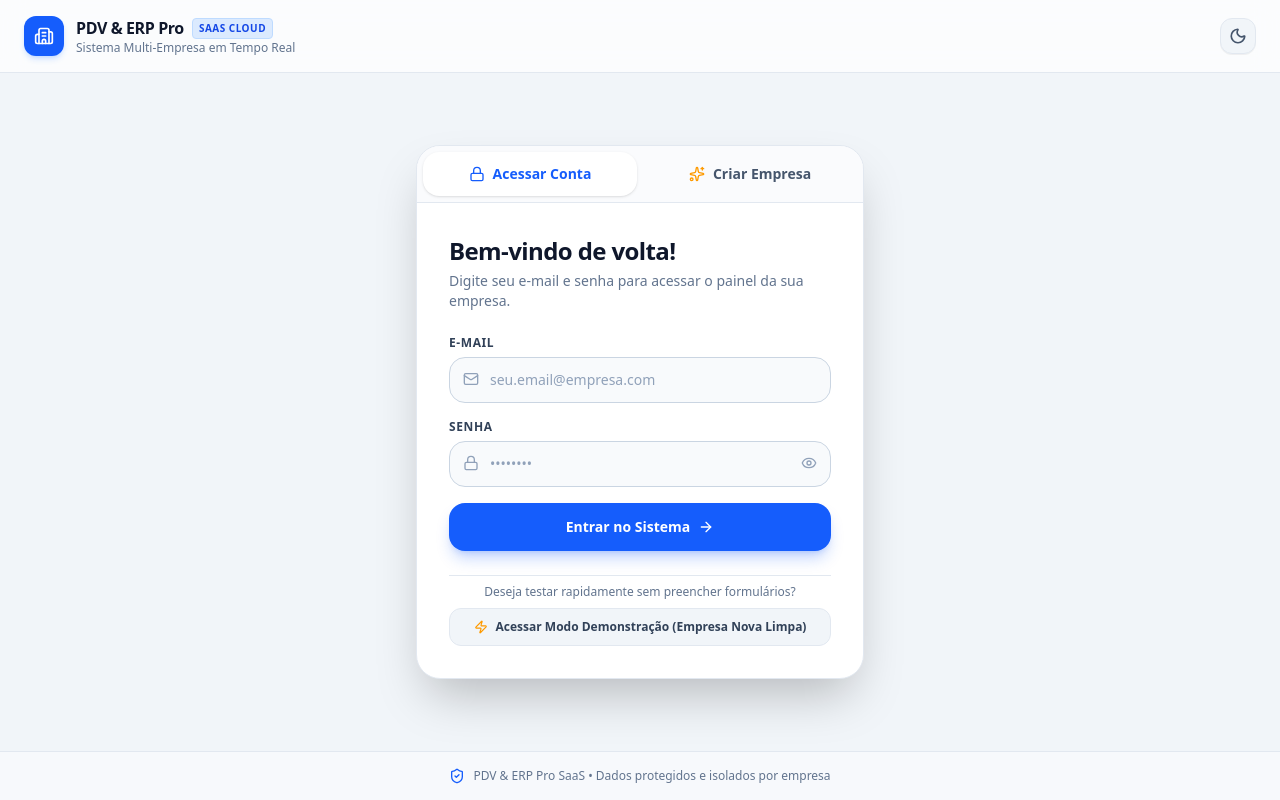
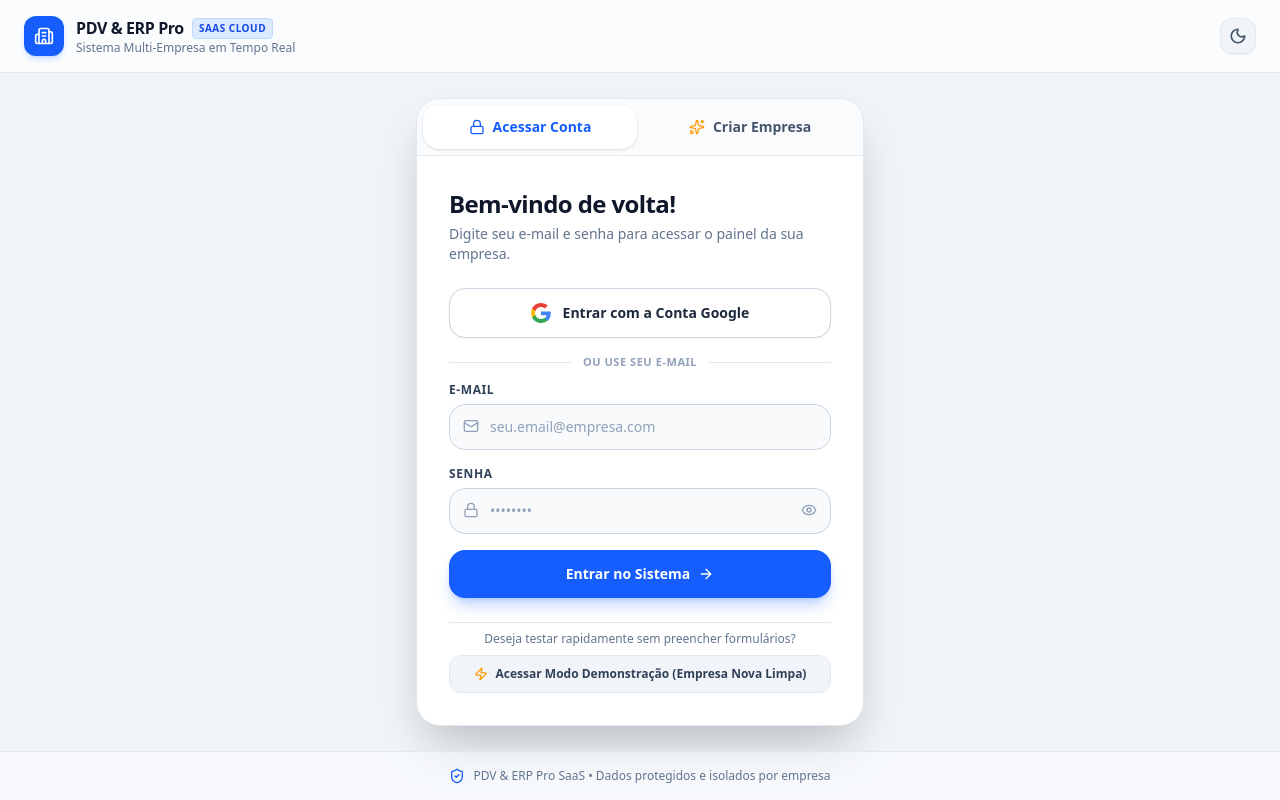
Before and after one commit to anacletolima792-eng/ERPPPOS, a React (Vite) app: page / in a window 1280 px wide. Built offline with nearby package versions, Linux system fonts and the light colour scheme; no server answers.

Commit message:
feat: add Google authentication support
Integrate Firebase Google Auth provider to allow users to sign in and register using their Google accounts in the AuthScreen.

```diff
--- a/src/components/AuthScreen.tsx
+++ b/src/components/AuthScreen.tsx
@@ -16,8 +16,29 @@ import {
 import { useAuth } from '../hooks/useAuth';
 import { ThemeToggle } from './ThemeToggle';
 
+const GoogleIcon: React.FC = () => (
+  <svg className="w-5 h-5 shrink-0" viewBox="0 0 24 24">
+    <path
+      fill="#4285F4"
+      d="M23.745 12.27c0-.7-.06-1.4-.19-2.07H12v4.51h6.6c-.29 1.52-1.14 2.82-2.4 3.68v3.05h3.88c2.27-2.09 3.66-5.17 3.66-9.17Z"
+    />
+    <path
+      fill="#34A853"
+      d="M12 24c3.24 0 5.95-1.08 7.93-2.91l-3.88-3.05c-1.08.72-2.45 1.16-4.05 1.16-3.12 0-5.77-2.1-6.72-4.93H1.25v3.15C3.26 21.36 7.33 24 12 24Z"
+    />
+    <path
+      fill="#FBBC05"
+      d="M5.28 14.27c-.25-.72-.38-1.49-.38-2.27s.13-1.55.38-2.27V6.58H1.25C.45 8.18 0 9.98 0 12s.45 3.82 1.25 5.42l4.03-3.15Z"
+    />
+    <path
+      fill="#EA4335"
+      d="M12 4.75c1.77 0 3.35.61 4.6 1.8l3.42-3.42C17.95 1.19 15.24 0 12 0 7.33 0 3.26 2.64 1.25 6.58l4.03 3.15c.95-2.83 3.6-4.98 6.72-4.98Z"
+    />
+  </svg>
+);
+
 export const AuthScreen: React.FC = () => {
-  const { login, register, loginAsDemo } = useAuth();
+  const { login, register, loginWithGoogle, loginAsDemo } = useAuth();
   const [activeTab, setActiveTab] = useState<'login' | 'register'>('login');
 
   // Form states
@@ -30,6 +51,7 @@ export const AuthScreen: React.FC = () => {
   // UI states
   const [showPassword, setShowPassword] = useState(false);
   const [isSubmitting, setIsSubmitting] = useState(false);
+  const [isGoogleSubmitting, setIsGoogleSubmitting] = useState(false);
   const [errorMessage, setErrorMessage] = useState<string | null>(null);
 
   const formatFirebaseError = (error: any): string => {
@@ -52,6 +74,18 @@ export const AuthScreen: React.FC = () => {
     if (code === 'auth/network-request-failed') {
       return 'Falha na conexão de rede. Verifique sua internet.';
     }
+    if (code === 'auth/popup-closed-by-user') {
+      return 'A janela de autenticação Google foi fechada antes de concluir o login.';
+    }
+    if (code === 'auth/popup-blocked') {
+      return 'O navegador bloqueou a janela pop-up do Google. Por favor, permita pop-ups para este site.';
+    }
+    if (code === 'auth/cancelled-popup-request') {
+      return 'Solicitação cancelada. Tente novamente.';
+    }
+    if (code === 'auth/account-exists-with-different-credential') {
+      return 'Já existe uma conta cadastrada com este e-mail usando outro método.';
+    }
     return error?.message || 'Ocorreu um erro ao processar. Tente novamente.';
   };
 
@@ -70,6 +104,17 @@ export const AuthScreen: React.FC = () => {
     } catch (err: any) {
       setErrorMessage(formatFirebaseError(err));
       setIsSubmitting(false);
+    }
+  };
+
+  const handleGoogleSignIn = async () => {
+    setErrorMessage(null);
+    setIsGoogleSubmitting(true);
+    try {
+      await loginWithGoogle();
+    } catch (err: any) {
+      setErrorMessage(formatFirebaseError(err));
+      setIsGoogleSubmitting(false);
     }
   };
 
@@ -218,6 +263,33 @@ export const AuthScreen: React.FC = () => {
 
             {/* LOGIN FORM */}
             {activeTab === 'login' && (
+              <div className="space-y-4">
+                {/* Google Sign-in Button */}
+                <button
+                  type="button"
+                  id="btn-google-login"
+                  onClick={handleGoogleSignIn}
+                  disabled={isGoogleSubmitting || isSubmitting}
+                  className="w-full py-3.5 px-4 bg-white dark:bg-slate-800 hover:bg-slate-50 dark:hover:bg-slate-700/80 active:scale-98 text-slate-800 dark:text-slate-100 rounded-2xl font-bold text-sm border border-slate-300 dark:border-slate-700 shadow-xs hover:shadow-md flex items-center justify-center gap-3 transition-all cursor-pointer disabled:opacity-50"
+                >
+                  {isGoogleSubmitting ? (
+                    <div className="w-5 h-5 border-2 border-slate-400 border-t-blue-600 rounded-full animate-spin" />
+                  ) : (
+                    <>
+                      <GoogleIcon />
+                      <span>Entrar com a Conta Google</span>
+                    </>
+                  )}
+                </button>
+
+                <div className="relative flex items-center justify-center my-3">
+                  <div className="border-t border-slate-200 dark:border-slate-800 w-full" />
+                  <span className="bg-white dark:bg-slate-900 px-3 text-[11px] font-bold text-slate-400 dark:text-slate-500 uppercase tracking-wider shrink-0">
+                    ou use seu e-mail
+                  </span>
+                  <div className="border-t border-slate-200 dark:border-slate-800 w-full" />
+                </div>
+
                 <form onSubmit={handleLogin} className="space-y-4">
                   <div>
                     <label className="text-xs font-bold text-slate-700 dark:text-slate-300 uppercase tracking-wider block mb-1.5">
@@ -265,7 +337,7 @@ export const AuthScreen: React.FC = () => {
                   <button
                     type="submit"
                     id="btn-submit-login"
-                  disabled={isSubmitting}
+                    disabled={isSubmitting || isGoogleSubmitting}
                     className="w-full py-3.5 px-4 bg-blue-600 hover:bg-blue-700 active:scale-98 text-white rounded-2xl font-bold text-sm transition-all shadow-lg shadow-blue-600/25 flex items-center justify-center gap-2 cursor-pointer disabled:opacity-50"
                   >
                     {isSubmitting ? (
@@ -278,10 +350,38 @@ export const AuthScreen: React.FC = () => {
                     )}
                   </button>
                 </form>
+              </div>
             )}
 
             {/* REGISTER FORM */}
             {activeTab === 'register' && (
+              <div className="space-y-4">
+                {/* Google Register Button */}
+                <button
+                  type="button"
+                  id="btn-google-register"
+                  onClick={handleGoogleSignIn}
+                  disabled={isGoogleSubmitting || isSubmitting}
+                  className="w-full py-3.5 px-4 bg-white dark:bg-slate-800 hover:bg-slate-50 dark:hover:bg-slate-700/80 active:scale-98 text-slate-800 dark:text-slate-100 rounded-2xl font-bold text-sm border border-slate-300 dark:border-slate-700 shadow-xs hover:shadow-md flex items-center justify-center gap-3 transition-all cursor-pointer disabled:opacity-50"
+                >
+                  {isGoogleSubmitting ? (
+                    <div className="w-5 h-5 border-2 border-slate-400 border-t-emerald-600 rounded-full animate-spin" />
+                  ) : (
+                    <>
+                      <GoogleIcon />
+                      <span>Cadastrar com a Conta Google</span>
+                    </>
+                  )}
+                </button>
+
+                <div className="relative flex items-center justify-center my-3">
+                  <div className="border-t border-slate-200 dark:border-slate-800 w-full" />
+                  <span className="bg-white dark:bg-slate-900 px-3 text-[11px] font-bold text-slate-400 dark:text-slate-500 uppercase tracking-wider shrink-0">
+                    ou preencha os dados
+                  </span>
+                  <div className="border-t border-slate-200 dark:border-slate-800 w-full" />
+                </div>
+
                 <form onSubmit={handleRegister} className="space-y-4">
                 <div>
                   <label className="text-xs font-bold text-slate-700 dark:text-slate-300 uppercase tracking-wider block mb-1.5">
@@ -392,7 +492,7 @@ export const AuthScreen: React.FC = () => {
                 <button
                   type="submit"
                   id="btn-submit-register"
-                  disabled={isSubmitting}
+                  disabled={isSubmitting || isGoogleSubmitting}
                   className="w-full py-3.5 px-4 bg-emerald-600 hover:bg-emerald-700 active:scale-98 text-white rounded-2xl font-bold text-sm transition-all shadow-lg shadow-emerald-600/25 flex items-center justify-center gap-2 cursor-pointer disabled:opacity-50"
                 >
                   {isSubmitting ? (
@@ -405,6 +505,7 @@ export const AuthScreen: React.FC = () => {
                   )}
                 </button>
               </form>
+            </div>
           )}
 
             {/* Quick Demo Option */}
--- a/src/hooks/useAuth.tsx
+++ b/src/hooks/useAuth.tsx
@@ -4,6 +4,8 @@ import {
   onAuthStateChanged,
   signInWithEmailAndPassword,
   createUserWithEmailAndPassword,
+  signInWithPopup,
+  GoogleAuthProvider,
   signOut,
   updateProfile,
   User as FirebaseUser,
@@ -30,6 +32,7 @@ export interface AuthContextType {
   isAdmin: boolean;
   isSeller: boolean;
   login: (email: string, password: string) => Promise<void>;
+  loginWithGoogle: () => Promise<void>;
   register: (companyName: string, adminName: string, email: string, password: string) => Promise<void>;
   loginAsDemo: (demoCompanyName?: string) => Promise<void>;
   switchUser: (userId: string, pin?: string) => Promise<boolean>;
@@ -257,6 +260,78 @@ export const AuthProvider: React.FC<{ children: ReactNode }> = ({ children }) =>
     }
   };
 
+  // Login with Google (SaaS Tenant)
+  const loginWithGoogle = async (): Promise<void> => {
+    setLoading(true);
+    try {
+      const provider = new GoogleAuthProvider();
+      provider.setCustomParameters({ prompt: 'select_account' });
+      const res = await signInWithPopup(auth, provider);
+      const tid = res.user.uid;
+      const userName = res.user.displayName || 'Administrador';
+      const userEmail = res.user.email || '';
+      const compName = res.user.displayName ? `Empresa de ${res.user.displayName}` : 'Minha Empresa';
+
+      safeStorage.removeItem('pdv_demo_session');
+      setTenantId(tid);
+      setCompanyId(tid);
+
+      // Check if store settings already exist in Firestore for this tenant
+      try {
+        const existingSettings = await getStoreSettings();
+        if (!existingSettings || !existingSettings.storeName || existingSettings.storeName === 'Meu Estabelecimento') {
+          await saveStoreSettings({
+            storeName: compName,
+            cnpj: '',
+            phone: '',
+            email: userEmail,
+            address: '',
+            pixKey: '',
+            pixKeyType: 'random',
+            receiptFooter: 'Obrigado pela preferência! Volte sempre.',
+          });
+          setCompanyName(compName);
+          safeStorage.setItem('pdv_company_name', compName);
+
+          // Ensure default customer for POS
+          await createCustomer({
+            name: 'Consumidor Final (Balcão)',
+            phone: '',
+            email: '',
+            document: '',
+            notes: 'Cliente padrão para vendas rápidas no balcão',
+          });
+        } else {
+          setCompanyName(existingSettings.storeName);
+          safeStorage.setItem('pdv_company_name', existingSettings.storeName);
+        }
+      } catch (err) {
+        console.warn('Aviso ao inicializar configurações da empresa via Google:', err);
+      }
+
+      // Initial admin user profile
+      const initialAdmin: UserProfile = {
+        id: `user-${tid}`,
+        name: userName,
+        email: userEmail,
+        role: 'admin',
+        active: true,
+        pin: '1234',
+        createdAt: new Date().toISOString(),
+      };
+      await saveUserProfile(initialAdmin);
+      setCurrentUser(initialAdmin);
+      setAvailableUsers([initialAdmin]);
+      safeStorage.setItem('pdv_current_user', JSON.stringify(initialAdmin));
+
+      setIsAuthenticated(true);
+      setLoading(false);
+    } catch (err: any) {
+      setLoading(false);
+      throw err;
+    }
+  };
+
   // Quick Demo / Test mode starting with clean company
   const loginAsDemo = async (customCompanyName?: string): Promise<void> => {
     setLoading(true);
@@ -369,6 +444,7 @@ export const AuthProvider: React.FC<{ children: ReactNode }> = ({ children }) =>
         isAdmin,
         isSeller,
         login,
+        loginWithGoogle,
         register,
         loginAsDemo,
         switchUser,
```
Lines whose indentation alone changed are shown as unchanged.
